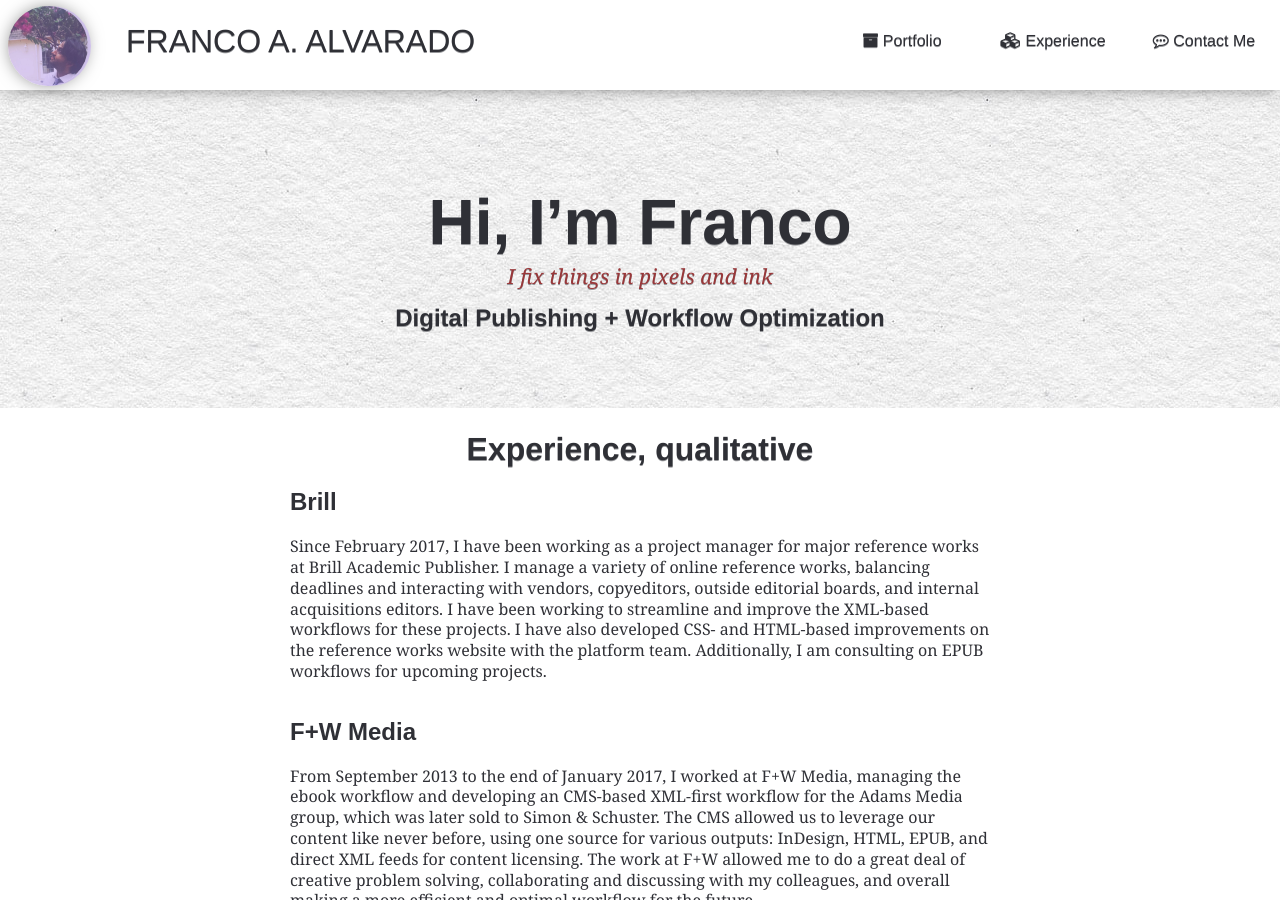
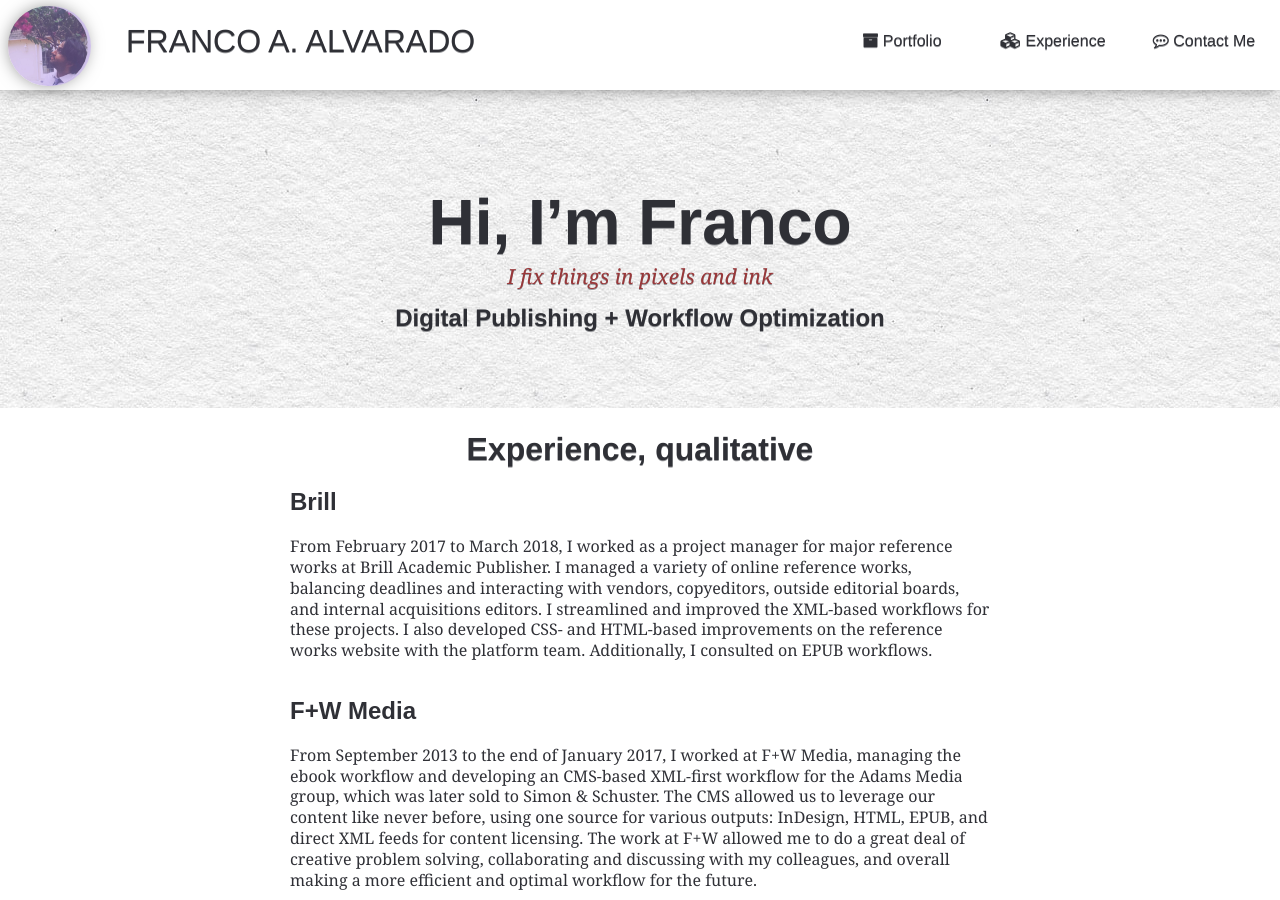
Before and after one commit to francopub/francopub.github.io, a Jekyll site: the page built from experience/index.html, in a window 1280 px wide and 900 px high. Built offline with Jekyll 4.4.1, drawn with Linux system fonts in a browser that asks for light colours; nearby versions of some CDN libraries; some web fonts are replaced; some of the changed lines change nothing that is shown; some of the changed text lies outside the part shown.

Commit message:
changed job
changed job

```diff
--- a/_config.yml
+++ b/_config.yml
@@ -25,7 +25,7 @@
 copyright: Franco A. Alvarado
 # available: true
 future: false
-job: Project Manager for Major Reference Works at Brill Academic Publishers
+job: Senior Content Standards Project Manager at Macmillan Learning
 # Build settings
 markdown: kramdown
 theme:
--- a/experience/index.html
+++ b/experience/index.html
@@ -10,8 +10,11 @@
 
 <p>I have always strived to be efficient, to make the little things automatic and out of the way. Whether writing Python scripts to automate tasks or planning meals weeks in advance, I always like to make more space to create. </p>
  -->
+<!-- <h2>Macmillan Learning</h2>
+<p></p> -->
+
   <h2>Brill</h2>
-  <p>Since February 2017, I have been working as a project manager for major reference works at Brill Academic Publisher. I manage a variety of online reference works, balancing deadlines and interacting with vendors, copyeditors, outside editorial boards, and internal acquisitions editors. I have been working to streamline and improve the XML-based workflows for these projects. I have also developed CSS- and HTML-based improvements on the reference works website with the platform team. Additionally, I am consulting on EPUB workflows for upcoming projects.</p>
+  <p>From February 2017 to March 2018, I worked as a project manager for major reference works at Brill Academic Publisher. I managed a variety of online reference works, balancing deadlines and interacting with vendors, copyeditors, outside editorial boards, and internal acquisitions editors. I streamlined and improved the XML-based workflows for these projects. I also developed CSS- and HTML-based improvements on the reference works website with the platform team. Additionally, I consulted on EPUB workflows.</p>
 
 <h2>F+W Media</h2>
 <p>From September 2013 to the end of January 2017, I worked at F+W Media, managing the ebook workflow and developing an CMS-based XML-first workflow for the Adams Media group, which was later sold to Simon &amp; Schuster. The CMS allowed us to leverage our content like never before, using one source for various outputs: InDesign, HTML, EPUB, and direct XML feeds for content licensing. The work at F+W allowed me to do a great deal of creative problem solving, collaborating and discussing with my colleagues, and overall making a more efficient and optimal workflow for the future.</p>
@@ -54,8 +57,9 @@
 <h1>Experience, quantitative</h1>
 <h2>Work experience</h2>
   <ul>
-    <li><em>Brill</em>. Project Manager, Reference Works (since February 2017). Boston, MA.</li>
-    <li><em>F+W</em>. Senior Technical Production Specialist (Oct 2015 to January 2017), Technical Production Specialist (Dec 2014 to Oct 2015), Ebook Developer (Sep 2013 to Dec 2014). Cambridge, MA.
+    <li><em>Macmillan Learning. Senior Content Standards Project Manager (Since Mar 2018). Boston, MA.</em></li>
+    <li><em>Brill</em>. Project Manager, Reference Works (Feb 2017 to Mar 2018). Boston, MA.</li>
+    <li><em>F+W</em>. Senior Technical Production Specialist (Oct 2015 to Jan 2017), Technical Production Specialist (Dec 2014 to Oct 2015), Ebook Developer (Sep 2013 to Dec 2014). Cambridge, MA.
 
     </li>
     <li><em>Strangelet Press</em>. Founding Partner; Art, Design, and Production Editor; and Web Designer (Since May 2012). Boston, MA.
```
